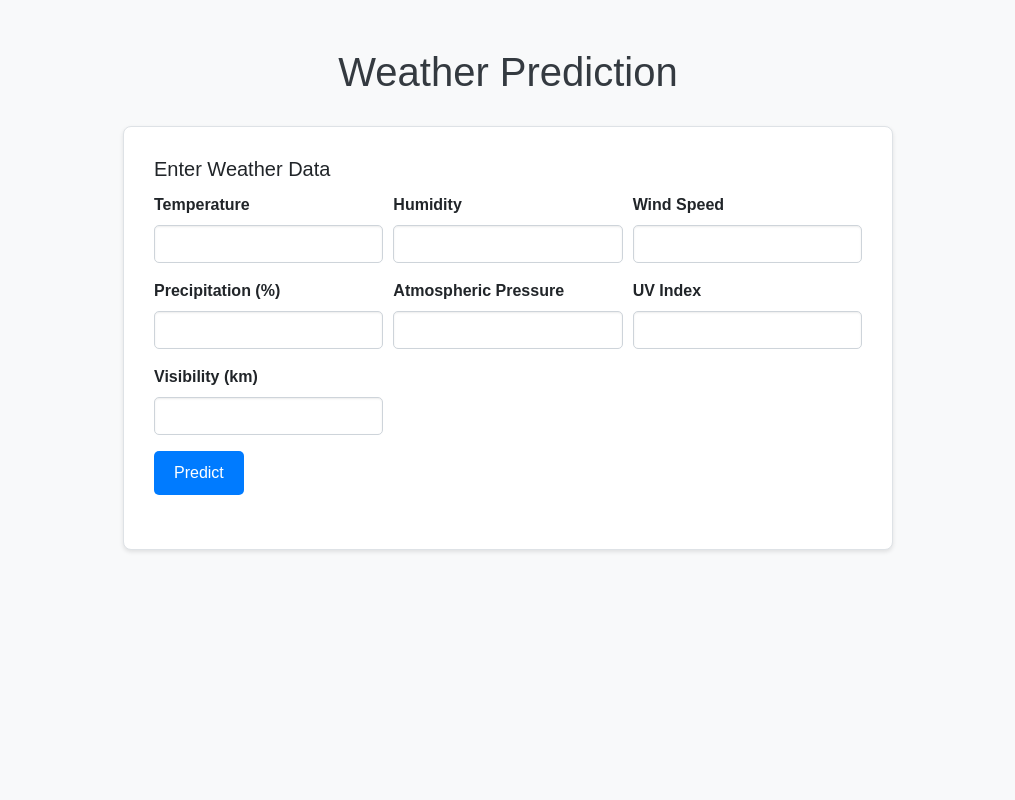
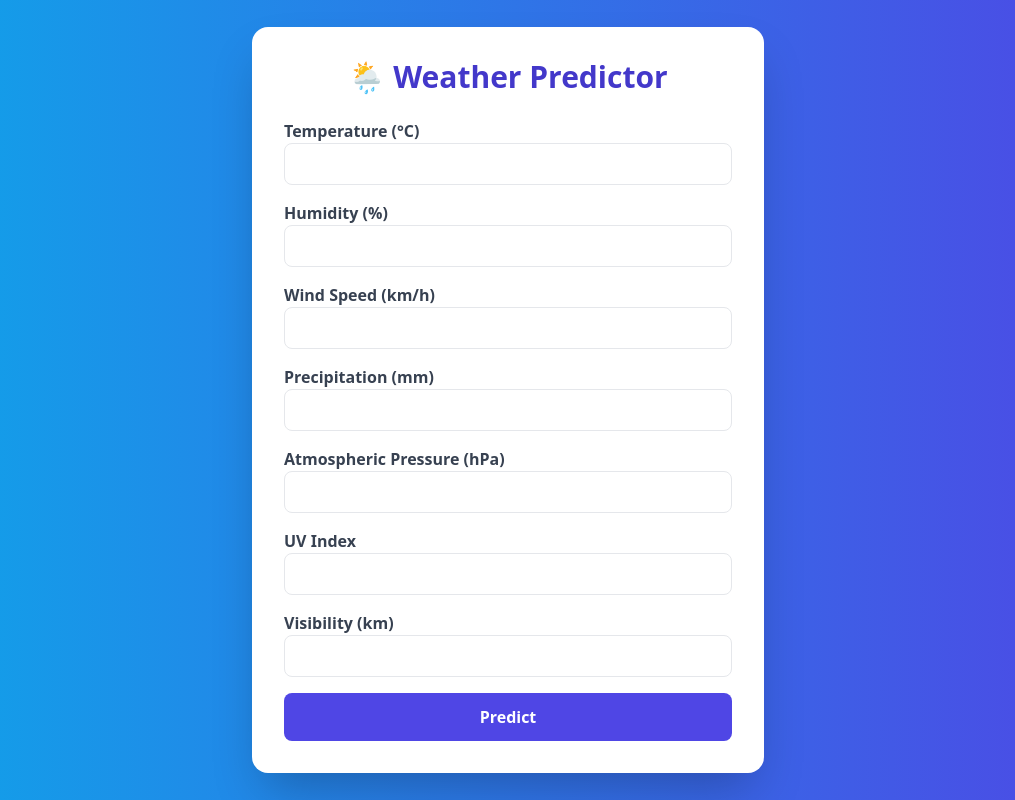
Before and after one commit to mr-baraiya/Weather_Preds, a plain HTML site: page static/index.html in a window 1280 px wide. Shown: the whole page, without its empty margins (132-1147 px from the left). Drawn offline with nearby package versions, Linux system fonts and the light colour scheme.

Commit message:
Update README, frontend, and server port
Expanded README.md with detailed setup, usage, and demo instructions. Migrated dependencies from req.txt to requirements.txt. Updated main.py to run on port 5500. Replaced Bootstrap frontend with Tailwind CSS and improved UI/UX in static/index.html.

```diff
--- a/static/index.html
+++ b/static/index.html
@@ -1,137 +1,88 @@
 <!DOCTYPE html>
 <html lang="en">
 <head>
-    <meta charset="UTF-8">
-    <meta name="viewport" content="width=device-width, initial-scale=1.0">
-    <title>Weather Prediction</title>
-    <link rel="stylesheet" href="https://stackpath.bootstrapcdn.com/bootstrap/4.5.2/css/bootstrap.min.css">
-    <style>
-        body {
-            background-color: #f8f9fa;
-            font-family: Arial, sans-serif;
-        }
+  <meta charset="UTF-8">
+  <title>Weather Predictor</title>
+  <script src="https://cdn.tailwindcss.com"></script>
+</head>
+<body class="bg-gradient-to-r from-sky-500 to-indigo-600 min-h-screen flex items-center justify-center p-6">
+  <div class="bg-white shadow-2xl rounded-2xl p-8 w-full max-w-lg">
+    <h1 class="text-3xl font-bold text-center text-indigo-700 mb-6">🌦 Weather Predictor</h1>
 
-        .container {
-            max-width: 800px;
-        }
+    <form id="predictForm" class="space-y-4">
+      <div>
+        <label class="block text-gray-700 font-semibold">Temperature (°C)</label>
+        <input type="number" step="0.1" name="Temperature" required class="w-full px-4 py-2 border rounded-lg focus:ring-2 focus:ring-indigo-400 outline-none">
+      </div>
+      <div>
+        <label class="block text-gray-700 font-semibold">Humidity (%)</label>
+        <input type="number" name="Humidity" required class="w-full px-4 py-2 border rounded-lg focus:ring-2 focus:ring-indigo-400 outline-none">
+      </div>
+      <div>
+        <label class="block text-gray-700 font-semibold">Wind Speed (km/h)</label>
+        <input type="number" step="0.1" name="Wind_Speed" required class="w-full px-4 py-2 border rounded-lg focus:ring-2 focus:ring-indigo-400 outline-none">
+      </div>
+      <div>
+        <label class="block text-gray-700 font-semibold">Precipitation (mm)</label>
+        <input type="number" step="0.1" name="Precipitation" required class="w-full px-4 py-2 border rounded-lg focus:ring-2 focus:ring-indigo-400 outline-none">
+      </div>
+      <div>
+        <label class="block text-gray-700 font-semibold">Atmospheric Pressure (hPa)</label>
+        <input type="number" step="0.1" name="Atmospheric_Pressure" required class="w-full px-4 py-2 border rounded-lg focus:ring-2 focus:ring-indigo-400 outline-none">
+      </div>
+      <div>
+        <label class="block text-gray-700 font-semibold">UV Index</label>
+        <input type="number" name="UV_Index" required class="w-full px-4 py-2 border rounded-lg focus:ring-2 focus:ring-indigo-400 outline-none">
+      </div>
+      <div>
+        <label class="block text-gray-700 font-semibold">Visibility (km)</label>
+        <input type="number" step="0.1" name="Visibility_km" required class="w-full px-4 py-2 border rounded-lg focus:ring-2 focus:ring-indigo-400 outline-none">
+      </div>
 
-        h1 {
-            color: #343a40;
-            margin-bottom: 30px;
-        }
+      <button type="submit" class="w-full bg-indigo-600 text-white py-3 rounded-lg font-semibold hover:bg-indigo-700 transition-all">Predict</button>
+    </form>
 
-        .card {
-            border-radius: 8px;
-            border: 1px solid #dee2e6;
-            box-shadow: 0 2px 4px rgba(0, 0, 0, 0.1);
-        }
+    <!-- Result Box -->
+    <div id="output" class="mt-6 hidden bg-gray-100 p-4 rounded-lg text-gray-800 text-center text-lg font-semibold"></div>
+  </div>
 
-        .card-body {
-            padding: 30px;
-        }
+  <script>
+    // Map model predictions (adjust as per your model classes)
+    const weatherMap = {
+      0: "☀️ Sunny",
+      1: "🌧 Rainy",
+      2: "⛅ Cloudy",
+      3: "🌩 Thunderstorm",
+      4: "❄ Snowy"
+    };
 
-        .btn-primary {
-            background-color: #007bff;
-            border: none;
-            padding: 10px 20px;
-            border-radius: 5px;
-            transition: background-color 0.3s ease;
-        }
+    document.getElementById("predictForm").addEventListener("submit", async (e) => {
+      e.preventDefault();
 
-        .btn-primary:hover {
-            background-color: #0056b3;
-        }
+      const formData = new FormData(e.target);
+      const data = [{
+        Temperature: parseFloat(formData.get("Temperature")),
+        Humidity: parseInt(formData.get("Humidity")),
+        Wind_Speed: parseFloat(formData.get("Wind_Speed")),
+        Precipitation: parseFloat(formData.get("Precipitation")),
+        Atmospheric_Pressure: parseFloat(formData.get("Atmospheric_Pressure")),
+        UV_Index: parseInt(formData.get("UV_Index")),
+        Visibility_km: parseFloat(formData.get("Visibility_km"))
+      }];
 
-        .form-control, .form-control-file, .form-control select {
-            border-radius: 5px;
-            box-shadow: inset 0 1px 2px rgba(0, 0, 0, 0.075);
-        }
+      const response = await fetch("/predict", {
+        method: "POST",
+        headers: {"Content-Type": "application/json"},
+        body: JSON.stringify(data)
+      });
 
-        .form-group label {
-            font-weight: bold;
-        }
+      const result = await response.json();
+      const prediction = result.predictions[0];
 
-        #prediction-result, #upload-result {
-            margin-top: 20px;
-            font-size: 1.2em;
-            color: #495057;
-        }
-    </style>
-</head>
-<body>
-    <div class="container mt-5">
-        <h1 class="text-center">Weather Prediction</h1>
-
-        <!-- Form for Input Data Prediction -->
-        <div class="card mt-4">
-            <div class="card-body">
-                <h5 class="card-title">Enter Weather Data</h5>
-                <form id="prediction-form">
-                    <div class="form-row">
-                        <div class="form-group col-md-4">
-                            <label for="temperature">Temperature</label>
-                            <input type="number" class="form-control" id="temperature" required>
-                        </div>
-                        <div class="form-group col-md-4">
-                            <label for="humidity">Humidity</label>
-                            <input type="number" class="form-control" id="humidity" required>
-                        </div>
-                        <div class="form-group col-md-4">
-                            <label for="wind_speed">Wind Speed</label>
-                            <input type="number" step="0.1" class="form-control" id="wind_speed" required>
-                        </div>
-                    </div>
-                    <div class="form-row">
-                        <div class="form-group col-md-4">
-                            <label for="precipitation">Precipitation (%)</label>
-                            <input type="number" step="0.1" class="form-control" id="precipitation" required>
-                        </div>
-                        <div class="form-group col-md-4">
-                            <label for="atmospheric_pressure">Atmospheric Pressure</label>
-                            <input type="number" step="0.01" class="form-control" id="atmospheric_pressure" required>
-                        </div>
-                        <div class="form-group col-md-4">
-                            <label for="uv_index">UV Index</label>
-                            <input type="number" class="form-control" id="uv_index" required>
-                        </div>
-                    </div>
-                    <div class="form-row">
-                        <div class="form-group col-md-4">
-                            <label for="visibility_km">Visibility (km)</label>
-                            <input type="number" step="0.1" class="form-control" id="visibility_km" required>
-                        </div>
-                    </div>
-                    <button type="submit" class="btn btn-primary">Predict</button>
-                </form>
-                <div id="prediction-result" class="mt-4"></div>
-            </div>
-        </div>
-
-    <script>
-        // Handle form submission for input data prediction
-        document.getElementById('prediction-form').addEventListener('submit', async function (e) {
-            e.preventDefault();
-            const data = {
-                Temperature: parseFloat(document.getElementById('temperature').value),
-                Humidity: parseInt(document.getElementById('humidity').value),
-                Wind_Speed: parseFloat(document.getElementById('wind_speed').value),
-                Precipitation: parseFloat(document.getElementById('precipitation').value),
-                Atmospheric_Pressure: parseFloat(document.getElementById('atmospheric_pressure').value),
-                UV_Index: parseInt(document.getElementById('uv_index').value),
-                Visibility_km: parseFloat(document.getElementById('visibility_km').value),
-            };
-
-            const response = await fetch('/predict', {
-                method: 'POST',
-                headers: {
-                    'Content-Type': 'application/json'
-                },
-                body: JSON.stringify([data])
-            });
-
-            const result = await response.json();
-            document.getElementById('prediction-result').innerText = `Prediction: ${result.predictions}`;
-        });
-    </script>
+      // Show mapped weather condition
+      document.getElementById("output").classList.remove("hidden");
+      document.getElementById("output").textContent = weatherMap[prediction] || `Prediction: ${prediction}`;
+    });
+  </script>
 </body>
 </html>
```
Also changed, not shown: req.txt (deleted), requirements.txt (added), 2 other files.
